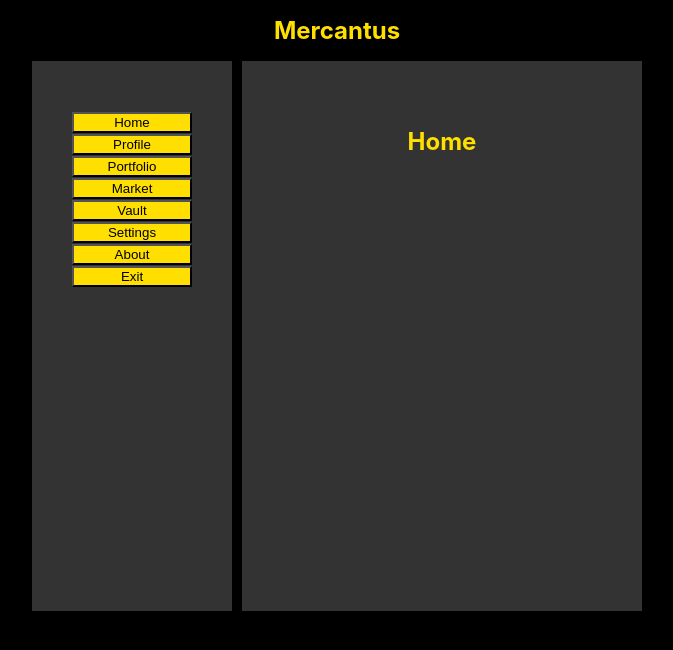
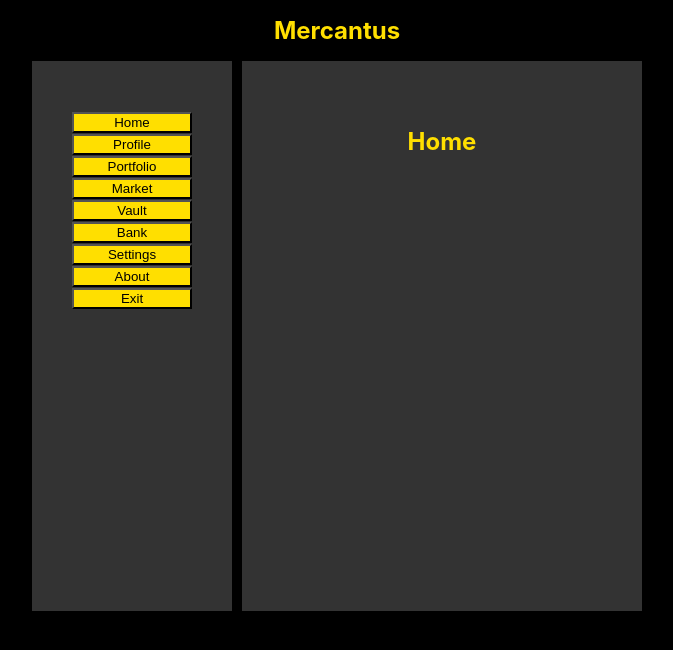
Before and after one commit to wkpescherine/Projects-2025-, a React (Create React App) app in the folder marketplace/: page /dashboard in a window 1280 px wide. Shown: the top 650 px of the page, without its empty margins (303-976 px from the left). Built offline with nearby package versions, Linux system fonts and the light colour scheme.

Commit message:
012225 Mercantus(0.10) : Minor updates                          Minor changes to URLs

```diff
--- a/marketplace/src/display.js
+++ b/marketplace/src/display.js
@@ -1,6 +1,8 @@
 import Profile from "./profile"
 import Portfolio from "./portfolio"
 import Home from "./home"
+import Market from "./market"
+import Bank from "./bank"
 
 function Display(props) {
     return (
@@ -14,6 +16,8 @@ function Display(props) {
             {props.sendData==="Home" && <Home/>}
             {props.sendData==="Profile" && <Profile/>}
             {props.sendData==="Portfolio" && <Portfolio/>}
+            {props.sendData==="Market" && <Market />}
+            {props.sendData==="Bank" && <Bank />}
         </div>
     );
 }
--- a/marketplace/src/main.js
+++ b/marketplace/src/main.js
@@ -52,7 +52,7 @@ function Main() {
                 <button class='invertButton' onClick={RedirectUnderDev}>Login</button>
                 <button class='invertButton' onClick={RedirectToCreateAccount}>Create Account</button>
             </p>
-            <p>version 0.7</p>
+            <p>version 0.10</p>
         </div>
     );
 }
--- a/marketplace/src/sidebar.js
+++ b/marketplace/src/sidebar.js
@@ -25,6 +25,8 @@ function Sidebar(props) {
             <br></br>
             <button class='invertButton' onClick={() => props.getData("Vault")}>Vault</button>
             <br></br>
+            <button class='invertButton' onClick={() => props.getData("Bank")}>Bank</button>
+            <br></br>
             <button class='invertButton' onClick={() => props.getData("Settings")}>Settings</button>
             <br></br>
             <button class='invertButton' onClick={() => props.getData("About")}>About</button>
```
Also changed, not shown: 1 other file (tests, documents, lock files or other folders).
